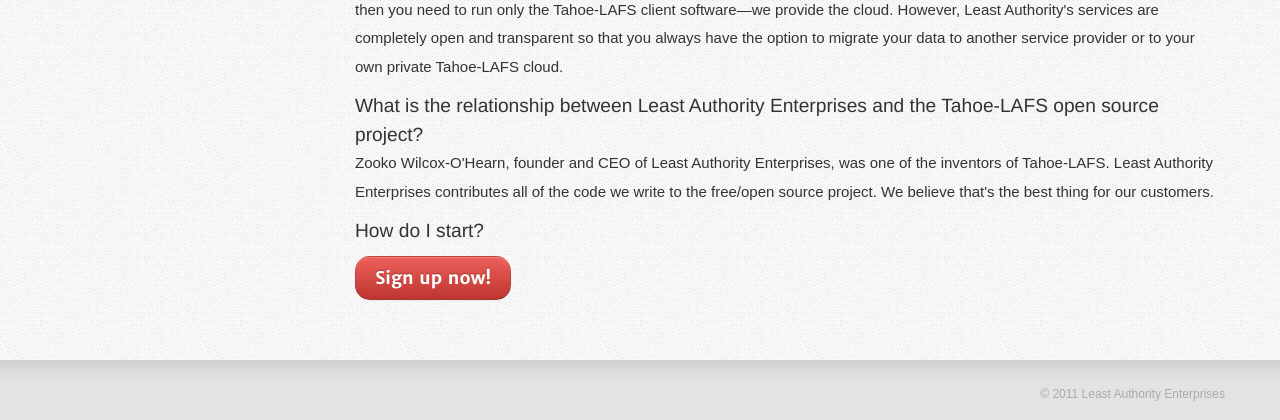
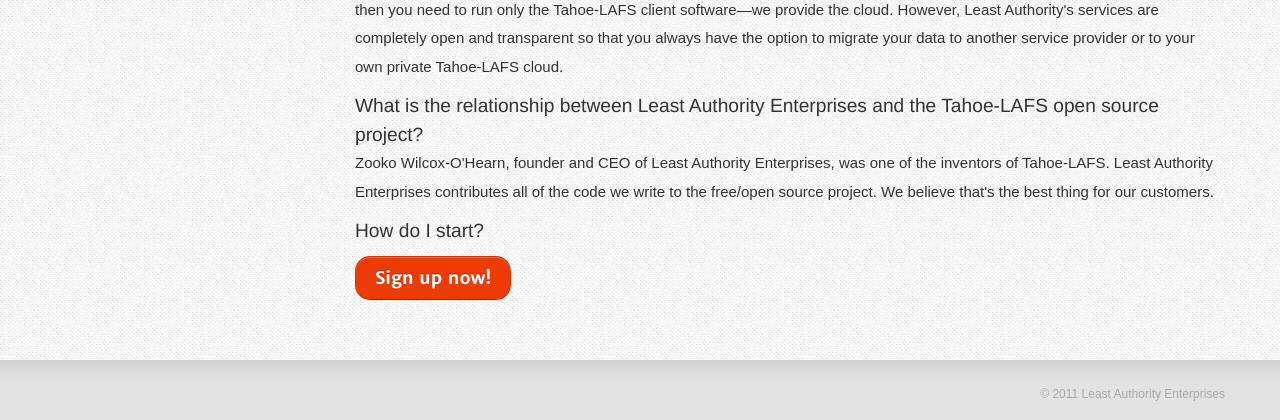
Before and after one commit to LeastAuthority/leastauthority.com, a Python web app: template lae_site/templates/faq.html in a window 1280 px wide. Shown: the part 1328-1748 px from the top of the page. Run offline with Jinja, Linux system fonts and the light colour scheme; the template is opened without the code that fills it, so the values that code supplies are empty; some web fonts are replaced.

Commit message:
zomg flat buttons

```diff
--- a/content/static/css/style.css
+++ b/content/static/css/style.css
@@ -304,4 +304,9 @@
 
 .btn {
     border-radius: 15px;
+    background: #fdfdfd;
 }
+
+.btn-danger {
+    background: #ec3b05;
+}
```
